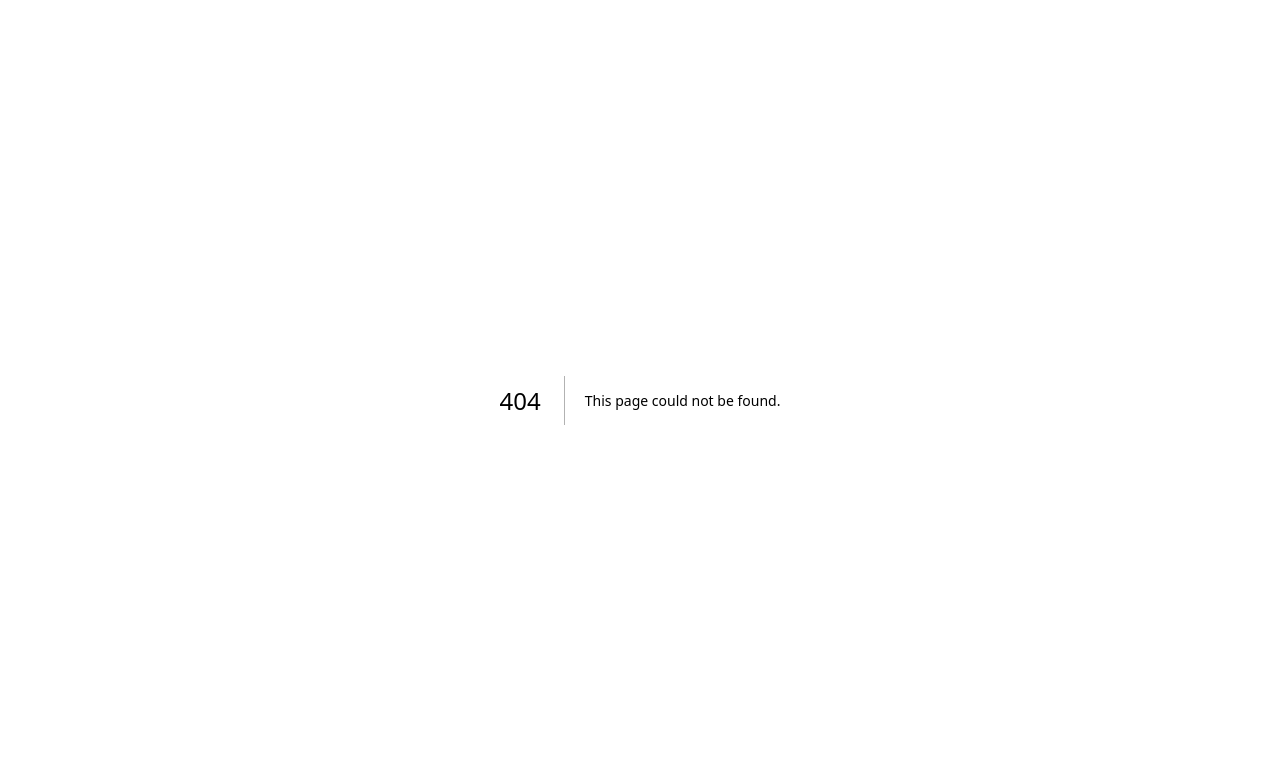
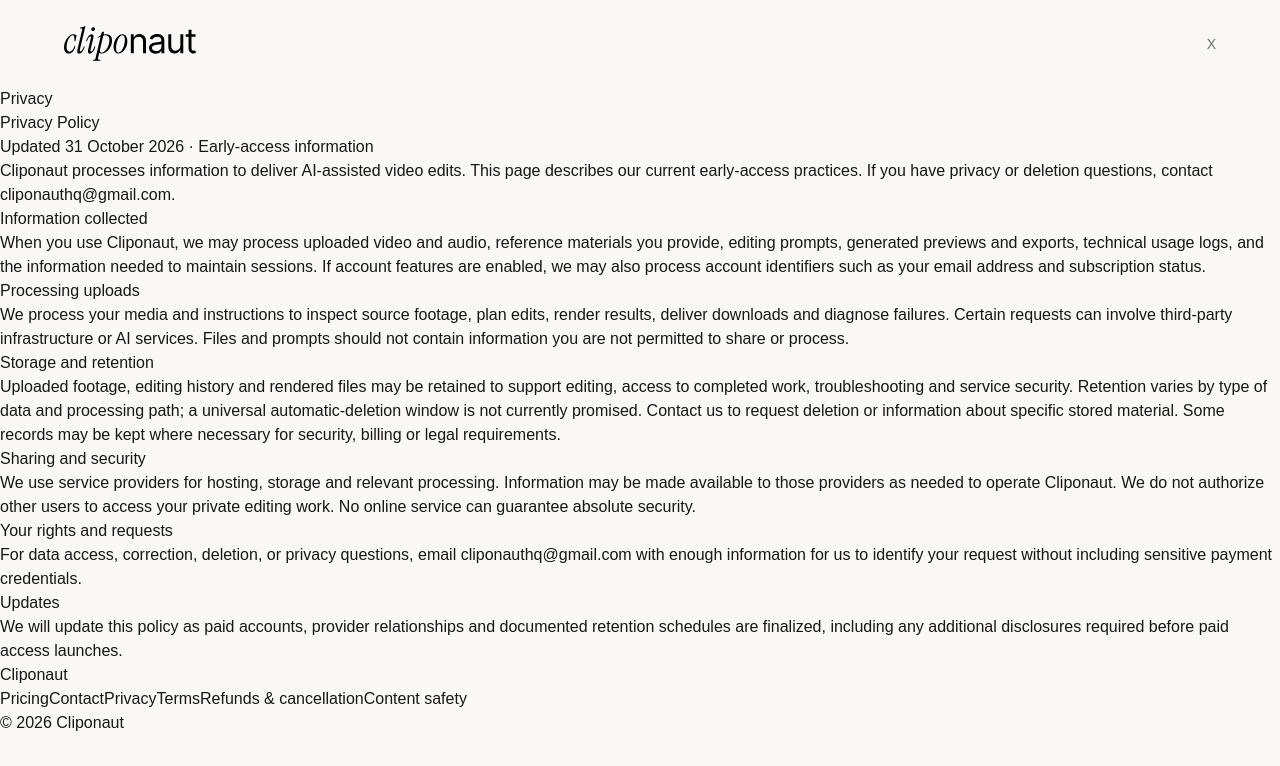
Before and after one commit to mohdayaan007/promptcut-mvp, a Next.js app: page /privacy in a window 1280 px wide. Before the commit this address had no page. Shown: the top 766 px of the page. Built offline with nearby package versions, Linux system fonts and the light colour scheme; a web font is replaced by a local one.

Commit message:
feat(public): prepare review-ready nontransactional pricing and information pages

```diff
--- /dev/null
+++ b/src/app/privacy/page.js
@@ -0,0 +1,17 @@
+import { PolicyPage } from "@/components/cliponaut/MarketingLayout";
+export const metadata = { title: "Privacy Policy — Cliponaut" };
+export default function Privacy() { return <PolicyPage eyebrow="Privacy" title="Privacy Policy">
+  <p>Cliponaut processes information to deliver AI-assisted video edits. This page describes our current early-access practices. If you have privacy or deletion questions, contact <a href="mailto:cliponauthq@gmail.com">cliponauthq@gmail.com</a>.</p>
+  <h2>Information collected</h2>
+  <p>When you use Cliponaut, we may process uploaded video and audio, reference materials you provide, editing prompts, generated previews and exports, technical usage logs, and the information needed to maintain sessions. If account features are enabled, we may also process account identifiers such as your email address and subscription status.</p>
+  <h2>Processing uploads</h2>
+  <p>We process your media and instructions to inspect source footage, plan edits, render results, deliver downloads and diagnose failures. Certain requests can involve third-party infrastructure or AI services. Files and prompts should not contain information you are not permitted to share or process.</p>
+  <h2>Storage and retention</h2>
+  <p>Uploaded footage, editing history and rendered files may be retained to support editing, access to completed work, troubleshooting and service security. Retention varies by type of data and processing path; a universal automatic-deletion window is not currently promised. Contact us to request deletion or information about specific stored material. Some records may be kept where necessary for security, billing or legal requirements.</p>
+  <h2>Sharing and security</h2>
+  <p>We use service providers for hosting, storage and relevant processing. Information may be made available to those providers as needed to operate Cliponaut. We do not authorize other users to access your private editing work. No online service can guarantee absolute security.</p>
+  <h2>Your rights and requests</h2>
+  <p>For data access, correction, deletion, or privacy questions, email <a href="mailto:cliponauthq@gmail.com">cliponauthq@gmail.com</a> with enough information for us to identify your request without including sensitive payment credentials.</p>
+  <h2>Updates</h2>
+  <p>We will update this policy as paid accounts, provider relationships and documented retention schedules are finalized, including any additional disclosures required before paid access launches.</p>
+</PolicyPage>; }
```
